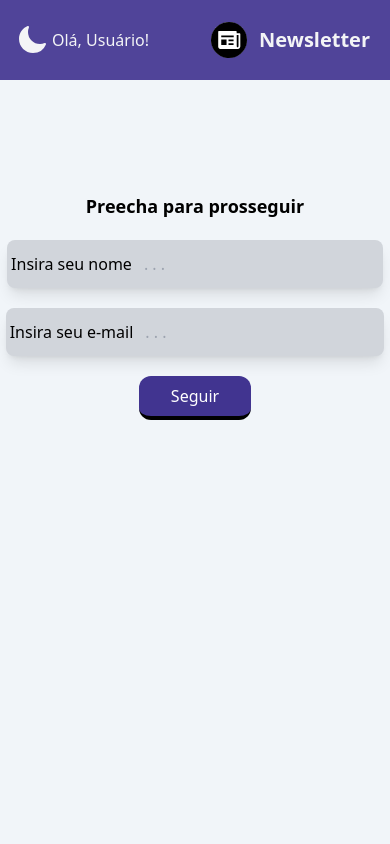
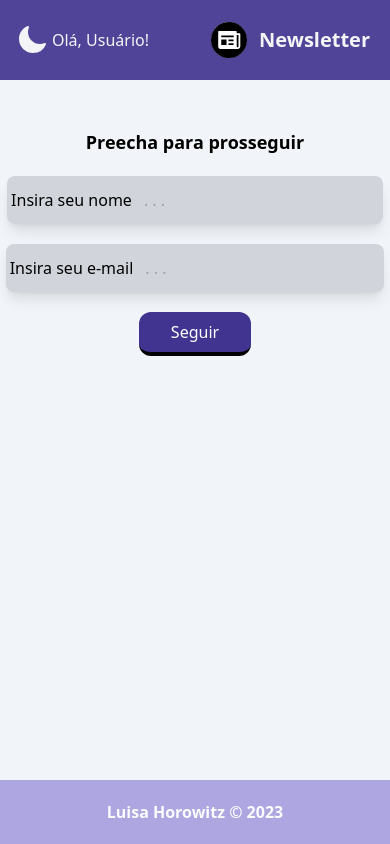
Before and after one commit to luhoro/newsletter, a React (Vite) app: page / in a window 390 px wide. Built offline with nearby package versions, Linux system fonts and the light colour scheme.

Commit message:
Feat: Footer section

```diff
--- a/package.json
+++ b/package.json
@@ -4,7 +4,8 @@
   "version": "0.0.0",
   "type": "module",
   "scripts": {
-    "start": "vite",
+    "start": "vite ",
+    "buildcss": "npx tailwindcss -o build.css --minify",
     "build": "vite build",
     "lint": "eslint src --ext js,jsx --report-unused-disable-directives --max-warnings 0",
     "preview": "vite preview"
--- a/src/App.jsx
+++ b/src/App.jsx
@@ -3,6 +3,7 @@ import { useState } from "react"
 import ArticleList from "./components/ArticleList"
 import Header from "./components/Header"
 import Form from "./components/Form"
+import Footer from "./components/Footer"
 
 const App = () => {
 
@@ -12,11 +13,15 @@ const App = () => {
   console.log(user)
 
   return (
-    <>
-      <Header user={user} />
+    <div className="flex flex-col justify-between min-h-screen">
+      <div>
+        <Header user={user} />
+        {hasUser && <ArticleList /> || <Form onSubmit={setUser} />}
+      </div>
 
-      { hasUser && <ArticleList /> || <Form onSubmit={setUser} /> }
-    </>
+      <Footer />
+
+    </div>
   )
 }
 
--- a/src/components/Article/index.jsx
+++ b/src/components/Article/index.jsx
@@ -15,7 +15,7 @@ const Article = ({ title, text, tags, image, alt }) => {
 
       <div className='grid gap-5'>
         { text.map((content, index) =>
-            <p key={index} className='dark:text-gray-400'>
+            <p key={index} className='dark:text-gray-400 line-clamp-6'>
               {content}
             </p>
         )}
--- a/src/components/ArticleList/index.jsx
+++ b/src/components/ArticleList/index.jsx
@@ -3,7 +3,7 @@ import Article from '../Article'
 
 const ArticleList = () => {
   return (
-    <div className='mt-5 grid gap-5 sm:mt-0 sm:grid-cols-2 lg:grid-cols-3 max-w-4xl lg:max-w-[1200px] px-5 mx-auto'>
+    <div className='my-8 grid gap-5 sm:mt-0 sm:grid-cols-2 lg:grid-cols-3 max-w-4xl lg:max-w-[1200px] px-5 mx-auto'>
       {
         data.map((props, index) => <Article key={index} {...props} /> )
       }
--- /dev/null
+++ b/src/components/Footer/index.jsx
@@ -0,0 +1,11 @@
+import React from 'react'
+
+const Footer = () => {
+  return (
+    <div className='bg-purple-300 py-5 opacity-70'>
+      <p className='text-center font-bold text-white'>Luisa Horowitz &copy; 2023</p>
+    </div>
+  )
+}
+
+export default Footer
--- a/src/components/Form/index.jsx
+++ b/src/components/Form/index.jsx
@@ -11,7 +11,7 @@ const Form = ({ onSubmit }) => {
   }
 
   return (
-    <form onSubmit={saveSubmit} className='h-full flex flex-col gap-5 items-center justify-center mt-28'>
+    <form onSubmit={saveSubmit} className='h-full flex flex-col gap-5 items-center justify-center my-12 sm:my-28'>
       <h3 className='dark:text-white text-lg font-bold'>
         Preecha para prosseguir
       </h3>
--- a/src/components/Header/index.jsx
+++ b/src/components/Header/index.jsx
@@ -8,7 +8,7 @@ const Header = ({ user }) => {
         Olá, {user && user + '!' || 'Usuário!'}
       </span>
 
-      <div className='flex items-center gap-3 transition-all sm:hover:scale-110 cursor-default'>
+      <div className='flex items-center gap-3 cursor-default'>
         <img src={logo} alt="Logo Newsletter" className='h-9' />
         <h1> Newsletter </h1>
       </div>
--- a/src/components/ToggleTheme/index.jsx
+++ b/src/components/ToggleTheme/index.jsx
@@ -14,7 +14,7 @@ const ToggleTheme = () => {
   }
 
   return (
-    <div className="absolute sm:static cursor-pointer left-4">
+    <div className="absolute sm:static cursor-pointer left-4 transition-all hover:delay-200 hover:scale-125">
       <MoonIcon className='block dark:hidden h-8 text-gray-100' onClick={toggle}/>
       <SunIcon className='hidden dark:block h-8 text-gray-100' onClick={toggle}/>
     </div>
--- a/src/index.css
+++ b/src/index.css
@@ -4,6 +4,7 @@
 
 @layer base {
   h1 { @apply text-gray-100 text-xl font-bold }
+  h5 { @apply font-bold }
 }
 
 @layer components {
@@ -12,7 +13,7 @@
   }
 
   .main-input {
-    @apply px-1 py-1 my-2 ml-2 bg-transparent invalid:focus:outline-1 invalid:focus:outline-red-400 caret-purple-200 dark:caret-purple-100
+    @apply px-1 py-1 my-2 ml-2 bg-transparent invalid:focus:outline-1 invalid:focus:outline-red-400 caret-purple-200 dark:caret-purple-100 delay-200
   }
 
   .main-button {
```
